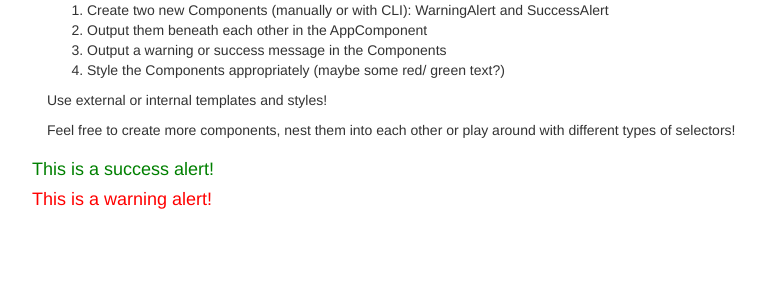
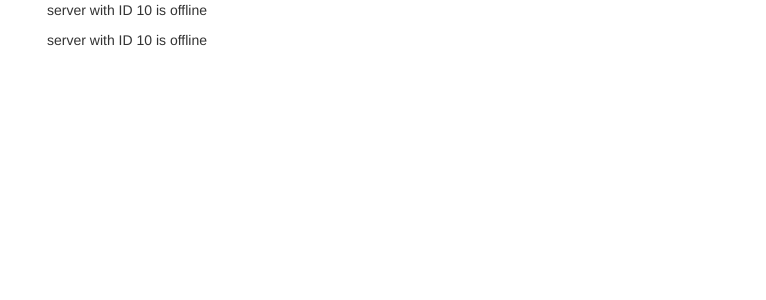
Before and after one commit to RyanShang627/Angular-intro, an Angular app in the folder code/my-first-app/: page / in a window 1280 px wide. Shown: the top 300 px of the page, without its empty margins (23-789 px from the left). Built offline with nearby package versions, Linux system fonts and the light colour scheme.

Commit message:
feat: String interpolation
Use string interpolation to bind the template with data model.

```diff
--- a/code/my-first-app/src/app/app.component.html
+++ b/code/my-first-app/src/app/app.component.html
@@ -1,26 +1,3 @@
 <div class="container">
-  <div class="row">
-    <div class="col-xs-12">
-      <ol>
-        <li>
-          Create two new Components (manually or with CLI): WarningAlert and
-          SuccessAlert
-        </li>
-        <li>Output them beneath each other in the AppComponent</li>
-        <li>Output a warning or success message in the Components</li>
-        <li>
-          Style the Components appropriately (maybe some red/ green text?)
-        </li>
-      </ol>
-      <p>Use external or internal templates and styles!</p>
-      <p>
-        Feel free to create more components, nest them into each other or play
-        around with different types of selectors!
-      </p>
-    </div>
-  </div>
-  <div class="row">
-    <success-alert></success-alert>
-    <app-warning-alert></app-warning-alert>
-  </div>
+  <app-servers></app-servers>
 </div>
--- a/code/my-first-app/src/app/server/server.component.html
+++ b/code/my-first-app/src/app/server/server.component.html
@@ -1 +1 @@
-<p>The Server Component</p>
+<p>{{ "server" }} with ID {{ serverId }} is {{ serverStatus }}</p>
--- a/code/my-first-app/src/app/server/server.component.ts
+++ b/code/my-first-app/src/app/server/server.component.ts
@@ -4,4 +4,7 @@ import { Component } from '@angular/core';
   selector: 'app-server',
   templateUrl: './server.component.html',
 })
-export class ServerComponent {}
+export class ServerComponent {
+  serverId: number = 10;
+  serverStatus: string = 'offline';
+}
--- a/code/my-first-app/src/app/servers/servers.component.ts
+++ b/code/my-first-app/src/app/servers/servers.component.ts
@@ -2,7 +2,7 @@ import { Component, OnInit } from '@angular/core';
 
 @Component({
   // select by class
-  selector: '.app-servers',
+  selector: 'app-servers',
   template: '<app-server></app-server><app-server></app-server>',
   styleUrls: ['./servers.component.css'],
 })
```
Also changed, not shown: code/my-first-app/src/app/app.module.ts (+2 -11 lines), 1 other file (tests, documents, lock files or other folders).
